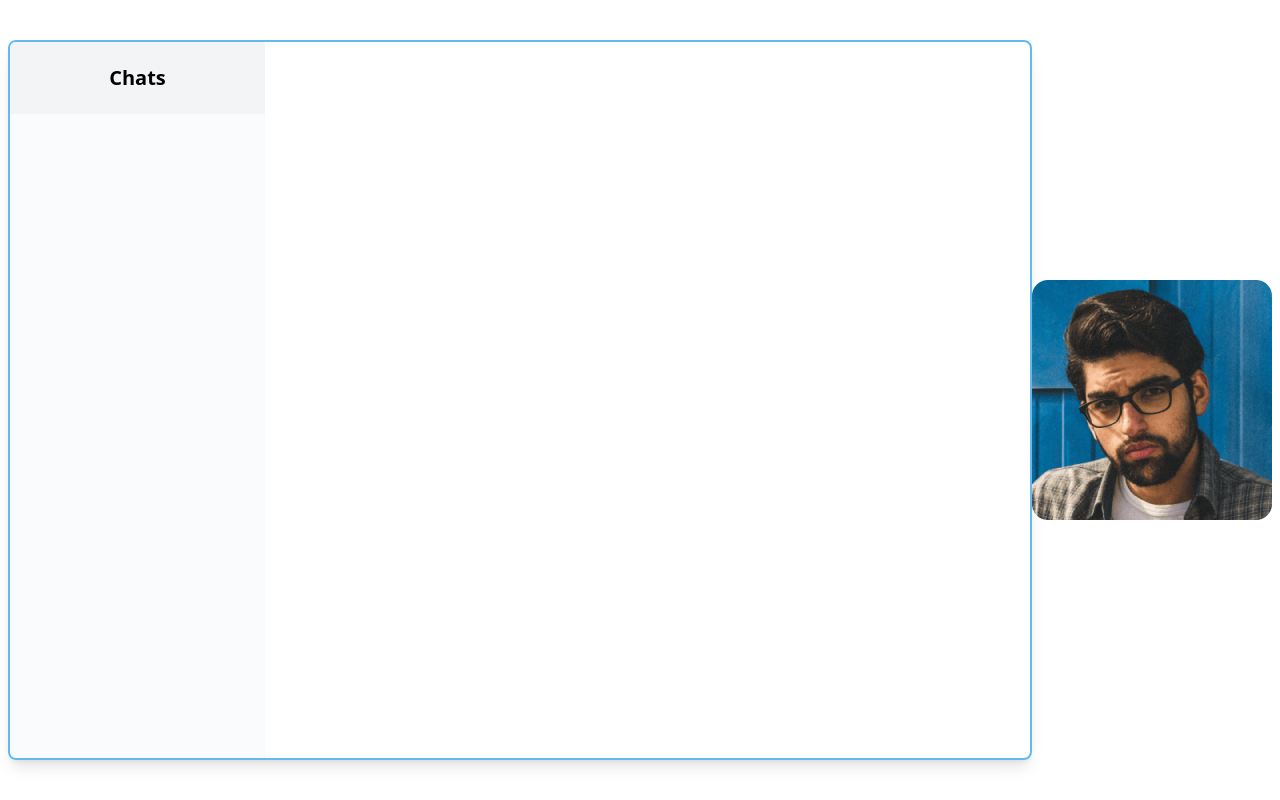
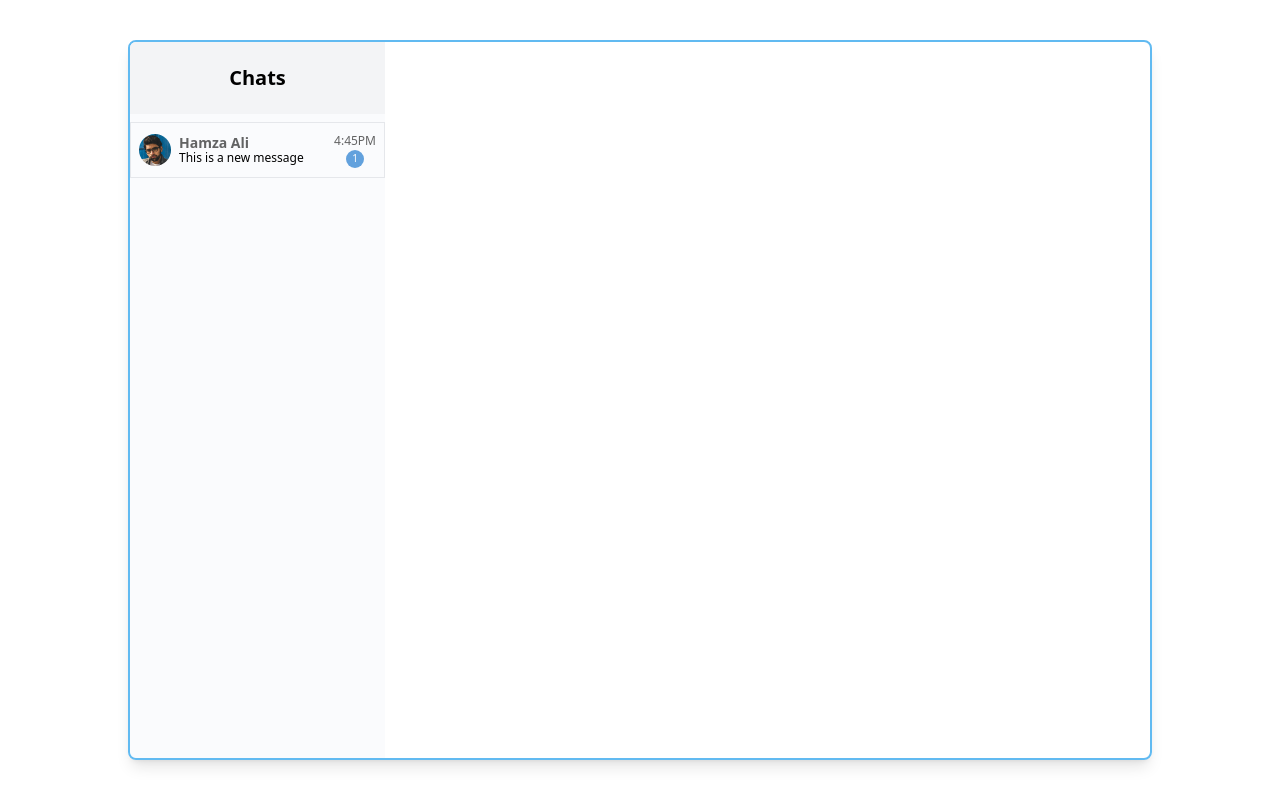
Before and after one commit to Hat52/Chat-App, a React (Vite) app in the folder client/: page / in a window 1280 px wide. Built offline with nearby package versions, Linux system fonts and the light colour scheme.

Commit message:
message preview container

```diff
--- a/client/src/App.tsx
+++ b/client/src/App.tsx
@@ -1,6 +1,5 @@
 import './App.css';
 import { Sidebar } from './components';
-import DemoPic from './assets/pic-demo.png';
 
 function App() {
 	return (
@@ -8,11 +7,6 @@ function App() {
 			<div className="h-[90%] w-[80%] border-2 border-[#61BAF1] rounded-sm shadow-lg overflow-hidden">
 				<Sidebar />
 			</div>
-			<div className="flex flex-col gap-2">
-				<div className="flex justify-between">
-					<img src={DemoPic} />
-				</div>
-			</div>
 		</div>
 	);
 }
--- a/client/src/components/sidebar/index.tsx
+++ b/client/src/components/sidebar/index.tsx
@@ -1,9 +1,28 @@
+import DemoPic from '../../assets/pic-demo.png';
+
 export default function Sidebar() {
 	return (
 		<div className="w-1/4 bg-[#EFF3F950] h-full flex flex-col gap-2">
 			<div className="bg-gray-100 h-[10%] flex justify-center items-center">
 				<h3 className="font-bold text-xl ">Chats</h3>
 			</div>
+			<div className="flex flex-col gap-2">
+				<div className="flex justify-between items-center border border-gray-200 h-[56px] w-full px-2">
+					<div className="flex gap-2 items-center">
+						<img src={DemoPic} className="rounded-full w-[32px] h-[32px]" />
+						<div className="flex flex-col">
+							<h6 className="p-0 text-[14px] font-bold text-[#0000009B]">Hamza Ali</h6>
+							<p className="p-0 text-[12px] -mt-1">This is a new message</p>
+						</div>
+					</div>
+					<div className="flex flex-col items-center">
+						<p className="text-[12px] text-[#0000009B]">4:45PM</p>
+						<p className="rounded-full h-[18px] w-[18px] bg-[#62A1DD] text-[10px] text-white flex items-center justify-center">
+							1
+						</p>
+					</div>
+				</div>
+			</div>
 		</div>
 	);
 }
```
